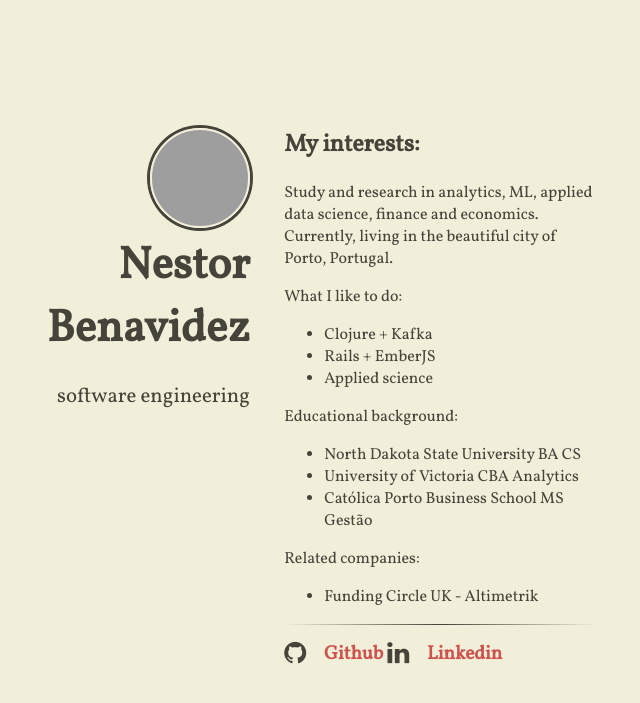
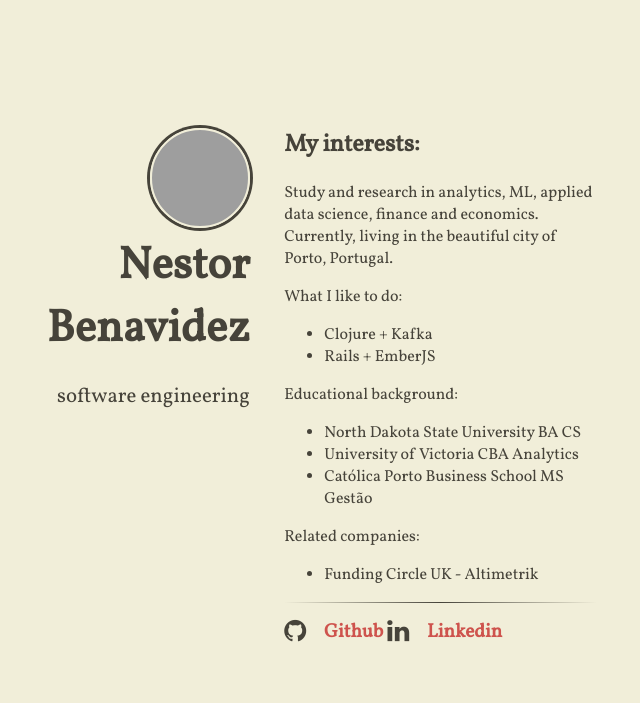
Before and after one commit to nestorbenavidez/shortkingstories.github.io, a Jekyll site: the page built from index.html, in a window 1280 px wide, cut to the strip 0-703 px from the top of the page. Shown: the whole strip, without its empty margins (383-1023 px from the left). Built offline with Jekyll 4.4.1, drawn with Linux system fonts in a browser that asks for light colours; nearby versions of some CDN libraries; grey boxes are pictures that could not be loaded.

Commit message:
Update content.html

```diff
--- a/_includes/content.html
+++ b/_includes/content.html
@@ -6,7 +6,6 @@
 <ul>
   <li>Clojure + Kafka</li>
   <li>Rails + EmberJS</li>
-  <li>Applied science</li>
 </ul>
 
 <p>Educational background:</p>
```
